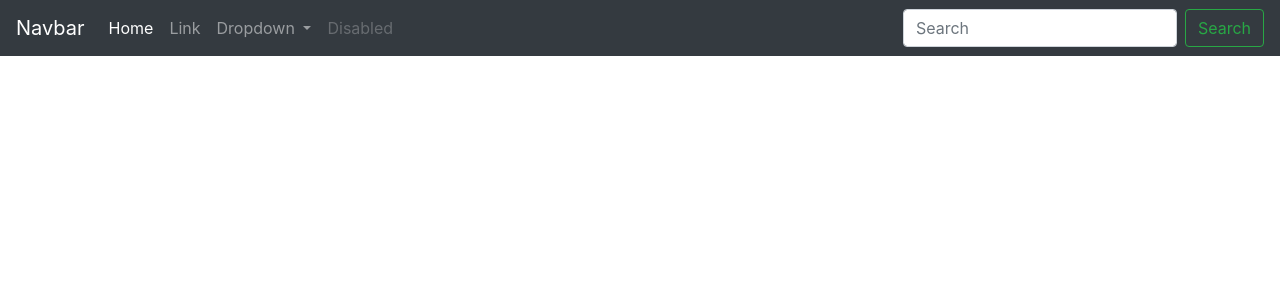
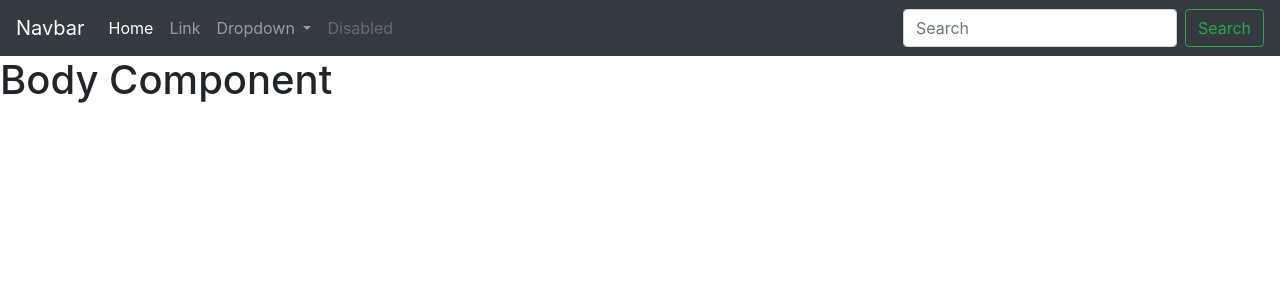
Before and after one commit to JudithCortes/AppComics, an Angular app: page / in a window 1280 px wide. Shown: the top 300 px of the page. Built offline with nearby package versions, Linux system fonts and the light colour scheme.

Commit message:
creando componentes de forma manual

```diff
--- a/src/app/app.component.html
+++ b/src/app/app.component.html
@@ -1 +1,2 @@
 <app-header></app-header>
+<app-body></app-body>
--- a/src/app/app.module.ts
+++ b/src/app/app.module.ts
@@ -3,10 +3,14 @@
 
 import { AppComponent } from './app.component';
 import { HeaderComponent } from './components/header/header.component';
+import { BodyComponent } from './components/body/body.component';
+
+
 @NgModule({
   declarations: [
     AppComponent,
-    HeaderComponent
+    HeaderComponent,
+    BodyComponent
   ],
   imports: [
     BrowserModule
--- /dev/null
+++ b/src/app/components/body/body.component.html
@@ -0,0 +1 @@
+<h1>Body Component</h1>
```
Also changed, not shown: src/app/components/body/body.component.ts (added, +10 -0 lines).
